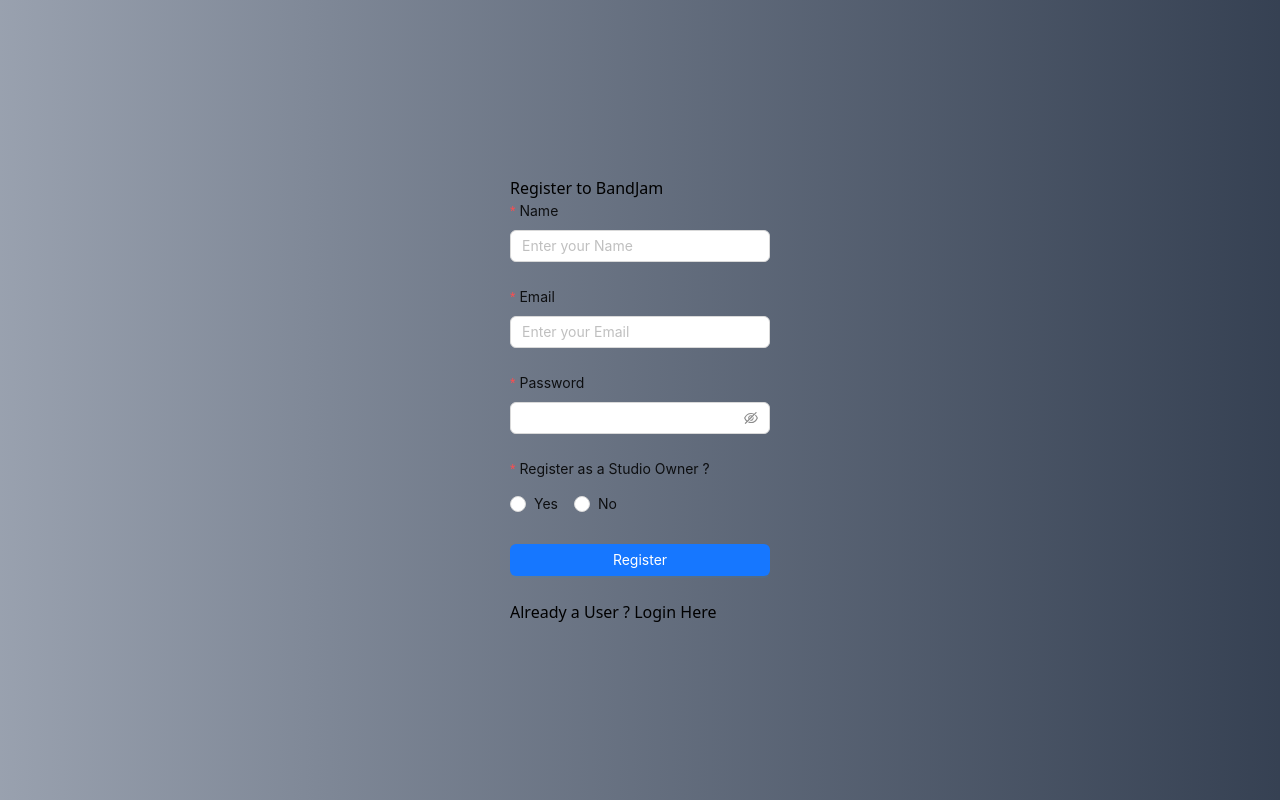
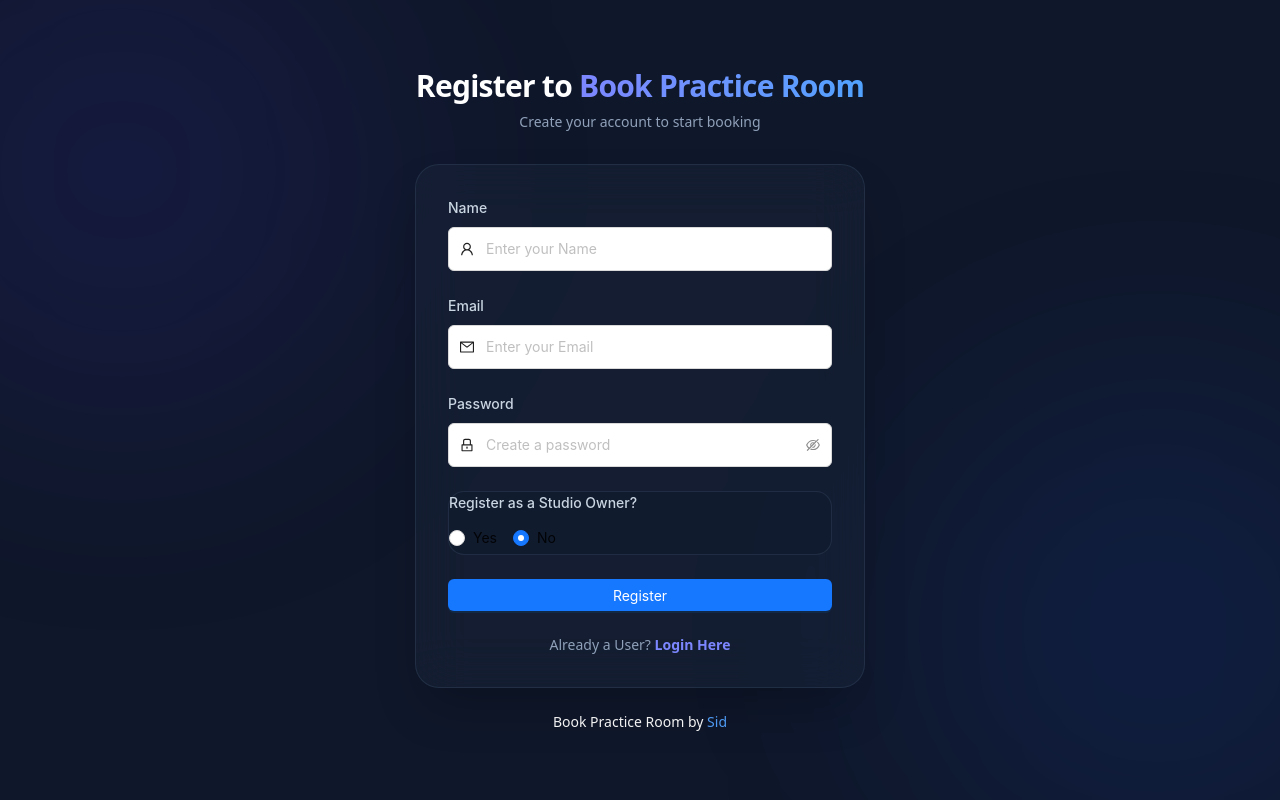
Before and after one commit to commonrover64/BandJam, a React (Vite) app in the folder client/: page /register in a window 1280 px wide. Built offline with nearby package versions, Linux system fonts and the light colour scheme.

Commit message:
complete UI overhaul

```diff
--- a/client/src/pages/Login.jsx
+++ b/client/src/pages/Login.jsx
@@ -2,6 +2,7 @@
 import { Button, Form, Input, message } from "antd";
 import { Link, useNavigate } from "react-router-dom";
 import { LoginUser } from "../api/user";
+import { LockOutlined, MailOutlined } from "@ant-design/icons";
 
 const Login = () => {
   const navigate = useNavigate();
@@ -11,7 +12,6 @@
       const response = await LoginUser(values);
       if (response.success) {
         message.success(response?.message);
-
         setTimeout(() => {
           localStorage.setItem("tokenForBPR", response?.token);
           navigate("/");
@@ -20,67 +20,103 @@
         message.warning(response?.message);
       }
     } catch (error) {
-      message.error(error);
+      message.error(error.message || "Something went wrong");
     }
   };
 
   return (
-    <div className="flex justify-center items-center h-screen bg-gradient-to-r from-gray-400 to-gray-700 px-4">
-      {/* Tighter, cleaner card */}
-      <main className="bg-white rounded-lg shadow-xl p-6 w-full max-w-sm">
-        {/* Title */}
-        <h1 className="text-2xl font-semibold text-center text-gray-800 mb-6">
-          Login to <span className="text-blue-600">BandJam</span>
+    <div className="min-h-screen w-full bg-[#0f172a] flex items-center justify-center p-6 relative overflow-hidden">
+      {/* Background Mesh Gradients */}
+      <div className="absolute inset-0 pointer-events-none">
+        <div className="absolute top-[-10%] right-[-10%] w-[500px] h-[500px] bg-indigo-600/10 blur-[120px] rounded-full" />
+        <div className="absolute bottom-[-10%] left-[-10%] w-[500px] h-[500px] bg-blue-600/10 blur-[120px] rounded-full" />
+      </div>
+
+      <div className="relative w-full max-w-[420px]">
+        {/* Header */}
+        <div className="text-center mb-8">
+          <h1 className="text-3xl font-bold text-white tracking-tight">
+            Login to{" "}
+            <span className="bg-clip-text text-transparent bg-gradient-to-r from-indigo-400 to-blue-400">
+              Book Practice Room
+            </span>
           </h1>
+        </div>
 
-        {/* Form */}
+        {/* Login Card */}
+        <main className="bg-slate-800/40 backdrop-blur-xl border border-slate-700/50 rounded-3xl shadow-2xl p-8 mb-6">
           <Form
             layout="vertical"
             onFinish={onFinish}
-          className="[&_.ant-form-item-explain-error]:text-red-500 [&_.ant-form-item-explain-error]:text-sm"
+            requiredMark={false}
+            className="space-y-4"
           >
             <Form.Item
-            label={<span className="text-gray-700 font-medium">Email</span>}
+              label={
+                <span className="text-slate-300 font-medium text-sm">
+                  Email
+                </span>
+              }
               name="email"
               rules={[{ required: true, message: "Email is required!" }]}
             >
-            <Input placeholder="Enter your email" className="py-2" />
+              <Input
+                prefix={<MailOutlined className="text-slate-500 mr-2" />}
+                placeholder="Enter your email"
+                className="bg-slate-900/50 border-slate-700 text-white hover:border-indigo-500 focus:border-indigo-500 h-12 rounded-xl"
+              />
             </Form.Item>
 
             <Form.Item
-            label={<span className="text-gray-700 font-medium">Password</span>}
+              label={
+                <span className="text-slate-300 font-medium text-sm">
+                  Password
+                </span>
+              }
               name="password"
               rules={[{ required: true, message: "Password is required!" }]}
             >
               <Input.Password
+                prefix={<LockOutlined className="text-slate-500 mr-2" />}
                 placeholder="Enter your password"
-              className="py-2"
+                className="bg-slate-900/50 border-slate-700 text-white hover:border-indigo-500 focus:border-indigo-500 h-12 rounded-xl"
               />
             </Form.Item>
 
-          <Form.Item className="mt-5">
+            <Form.Item className="pt-2">
               <Button
                 type="primary"
                 htmlType="submit"
                 block
-              className="!py-2 !text-base"
+                className="h-12 bg-indigo-500 hover:bg-indigo-600 border-none rounded-xl text-base font-bold shadow-lg shadow-indigo-500/20 transition-all active:scale-[0.98]"
               >
                 Login
               </Button>
             </Form.Item>
           </Form>
 
-        {/* Register link */}
-        <p className="text-center mt-4 text-gray-600">
+          <p className="text-center text-slate-400 mt-6 text-sm">
             New User?{" "}
             <Link
               to="/register"
-            className="text-blue-600 hover:underline font-medium"
+              className="text-indigo-400 hover:text-indigo-300 font-semibold transition-colors"
             >
               Register Here
             </Link>
           </p>
         </main>
+
+        {/* Footer info */}
+        <p className="text-center text-white text-sm">
+          Book Practice Room by{" "}
+          <a
+            href="https://github.com/commonrover64"
+            className="text-blue-400 hover:text-cyan-300 transition-colors"
+          >
+            Sid
+          </a>
+        </p>
+      </div>
     </div>
   );
 };
--- a/client/src/pages/Register.jsx
+++ b/client/src/pages/Register.jsx
@@ -2,6 +2,7 @@
 import React from "react";
 import { Link, useNavigate } from "react-router-dom";
 import { RegisterUser } from "../api/user";
+import { UserOutlined, MailOutlined, LockOutlined } from "@ant-design/icons";
 
 const Register = () => {
   const navigate = useNavigate();
@@ -11,8 +12,6 @@
       const response = await RegisterUser(values);
       if (response.success) {
         message.success(response?.message);
-
-        // navigate to login screen
         setTimeout(() => {
           navigate("/login");
         }, 1500);
@@ -20,86 +19,135 @@
         message.warning(response?.message);
       }
     } catch (error) {
-      message.error(error);
+      message.error(error.message || "Registration failed");
     }
   };
 
   return (
-    <div className="flex justify-center items-center h-screen bg-gradient-to-r from-gray-400 to-gray-700">
-      <main>
-        <section>
-          <h1>Register to BandJam</h1>
-        </section>
+    <div className="min-h-screen w-full bg-[#0f172a] flex items-center justify-center p-6 relative overflow-hidden">
+      {/* Background Mesh Gradients */}
+      <div className="absolute inset-0 pointer-events-none">
+        <div className="absolute top-[-10%] left-[-10%] w-[500px] h-[500px] bg-indigo-600/10 blur-[120px] rounded-full" />
+        <div className="absolute bottom-[-10%] right-[-10%] w-[500px] h-[500px] bg-blue-600/10 blur-[120px] rounded-full" />
+      </div>
 
-        <section>
-          <Form layout="vertical" onFinish={onFinish}>
+      <div className="relative w-full max-w-[450px]">
+        {/* Header */}
+        <div className="text-center mb-8">
+          <h1 className="text-3xl font-bold text-white tracking-tight">
+            Register to{" "}
+            <span className="bg-clip-text text-transparent bg-gradient-to-r from-indigo-400 to-blue-400">
+              Book Practice Room
+            </span>
+          </h1>
+          <p className="text-slate-400 mt-2 text-sm">
+            Create your account to start booking
+          </p>
+        </div>
+
+        {/* Register Card */}
+        <main className="bg-slate-800/40 backdrop-blur-xl border border-slate-700/50 rounded-3xl shadow-2xl p-8 mb-6">
+          <Form layout="vertical" onFinish={onFinish} requiredMark={false}>
             <Form.Item
-              label="Name"
-              htmlFor="name"
+              label={
+                <span className="text-slate-300 font-medium text-sm">Name</span>
+              }
               name="name"
               rules={[{ required: true, message: "Name is required" }]}
             >
               <Input
-                id="name"
-                type="text"
+                prefix={<UserOutlined className="text-slate-500 mr-2" />}
                 placeholder="Enter your Name"
-              ></Input>
-            </Form.Item>
-            <Form.Item
-              label="Email"
-              name="email"
-              htmlFor="email"
-              rules={[{ required: true, message: "Email is required!" }]}
-            >
-              <Input type="email" placeholder="Enter your Email" />
+                className="bg-slate-900/50 border-slate-700 text-white hover:border-indigo-500 focus:border-indigo-500 h-11 rounded-xl"
+              />
             </Form.Item>
 
             <Form.Item
-              label="Password"
-              name="password"
-              htmlFor="password"
-              rules={[{ required: true, message: "Password is required!" }]}
+              label={
+                <span className="text-slate-300 font-medium text-sm">
+                  Email
+                </span>
+              }
+              name="email"
+              rules={[{ required: true, message: "Email is required!" }]}
             >
-              <Input.Password />
+              <Input
+                prefix={<MailOutlined className="text-slate-500 mr-2" />}
+                type="email"
+                placeholder="Enter your Email"
+                className="bg-slate-900/50 border-slate-700 text-white hover:border-indigo-500 focus:border-indigo-500 h-11 rounded-xl"
+              />
             </Form.Item>
 
             <Form.Item
-              label="Register as a Studio Owner ?"
-              htmlFor="role"
-              name="role"
-              initialValue={false}
-              rules={[{ required: true, message: "Please select an option" }]}
+              label={
+                <span className="text-slate-300 font-medium text-sm">
+                  Password
+                </span>
+              }
+              name="password"
+              rules={[{ required: true, message: "Password is required!" }]}
             >
-              <Radio.Group
-                name="role"
-                initialValue={"user"}
-                options={[
-                  {
-                    value: "owner",
-                    label: "Yes",
-                  },
-                  {
-                    value: "user",
-                    label: "No",
-                  },
-                ]}
+              <Input.Password
+                prefix={<LockOutlined className="text-slate-500 mr-2" />}
+                placeholder="Create a password"
+                className="bg-slate-900/50 border-slate-700 text-white hover:border-indigo-500 focus:border-indigo-500 h-11 rounded-xl"
               />
             </Form.Item>
 
-            <Form.Item>
-              <Button type="primary" block htmlFor="submit" htmlType="submit">
+            <Form.Item
+              label={
+                <span className="text-slate-300 font-medium text-sm">
+                  Register as a Studio Owner?
+                </span>
+              }
+              name="role"
+              initialValue={"user"}
+              className="bg-slate-900/30 p-4 rounded-2xl border border-slate-700/50"
+            >
+              <Radio.Group className="w-full flex gap-4">
+                <Radio value="owner" className="text-slate-300 custom-radio">
+                  Yes
+                </Radio>
+                <Radio value="user" className="text-slate-300 custom-radio">
+                  No
+                </Radio>
+              </Radio.Group>
+            </Form.Item>
+
+            <Form.Item className="mt-8">
+              <Button
+                type="primary"
+                block
+                htmlType="submit"
+                className="h-12 bg-indigo-500 hover:bg-indigo-600 border-none rounded-xl text-base font-bold shadow-lg shadow-indigo-500/20 transition-all active:scale-[0.98]"
+              >
                 Register
               </Button>
             </Form.Item>
           </Form>
-        </section>
 
-        <section>
-          <p>
-            Already a User ? <Link to="/login">Login Here</Link>
+          <p className="text-center text-slate-400 mt-6 text-sm">
+            Already a User?{" "}
+            <Link
+              to="/login"
+              className="text-indigo-400 hover:text-indigo-300 font-semibold transition-colors"
+            >
+              Login Here
+            </Link>
           </p>
-        </section>
-      </main>
+        </main>
+
+        <p className="text-center text-white text-sm">
+          Book Practice Room by{" "}
+          <a
+            href="https://github.com/commonrover64"
+            className="text-blue-400 hover:text-cyan-300 transition-colors"
+          >
+            Sid
+          </a>
+        </p>
+      </div>
     </div>
   );
 };
```
Also changed, not shown: client/src/pages/Home.jsx (+89 -67 lines). Lines whose indentation alone changed are shown as unchanged.
